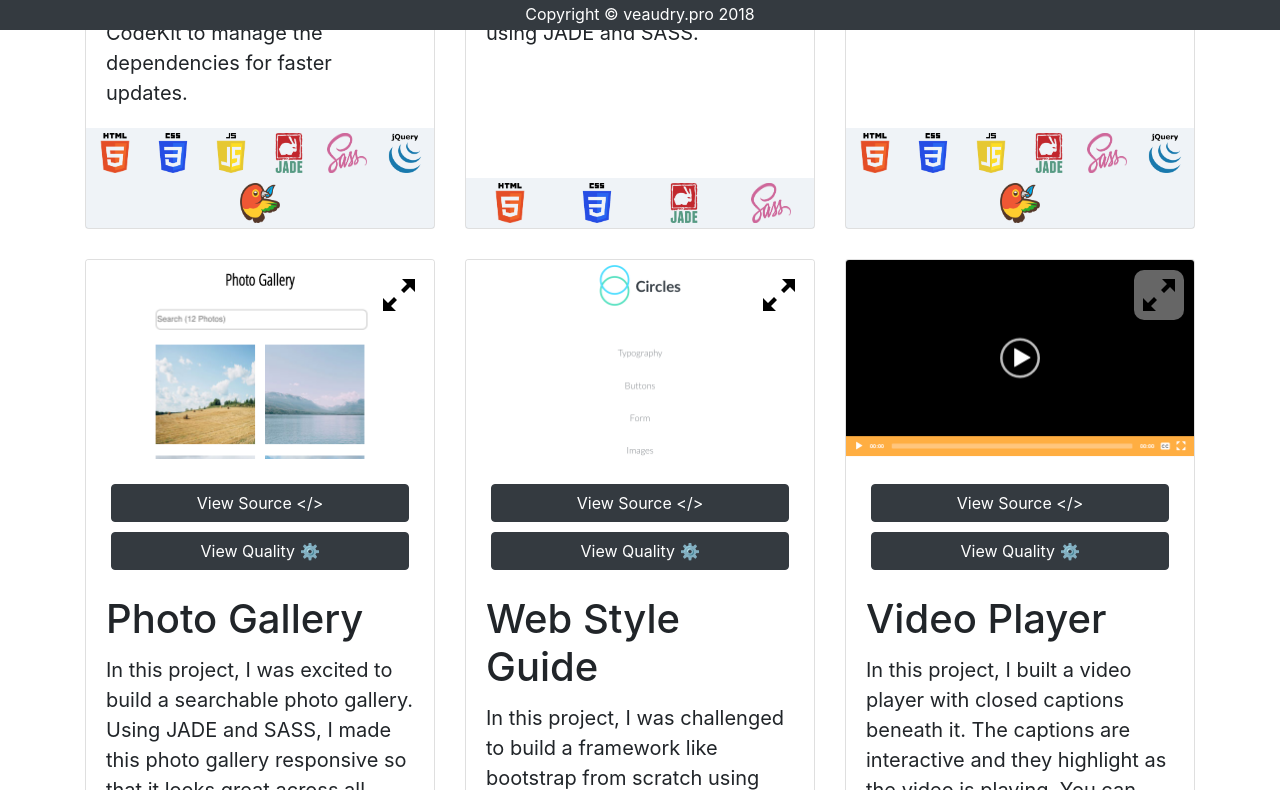
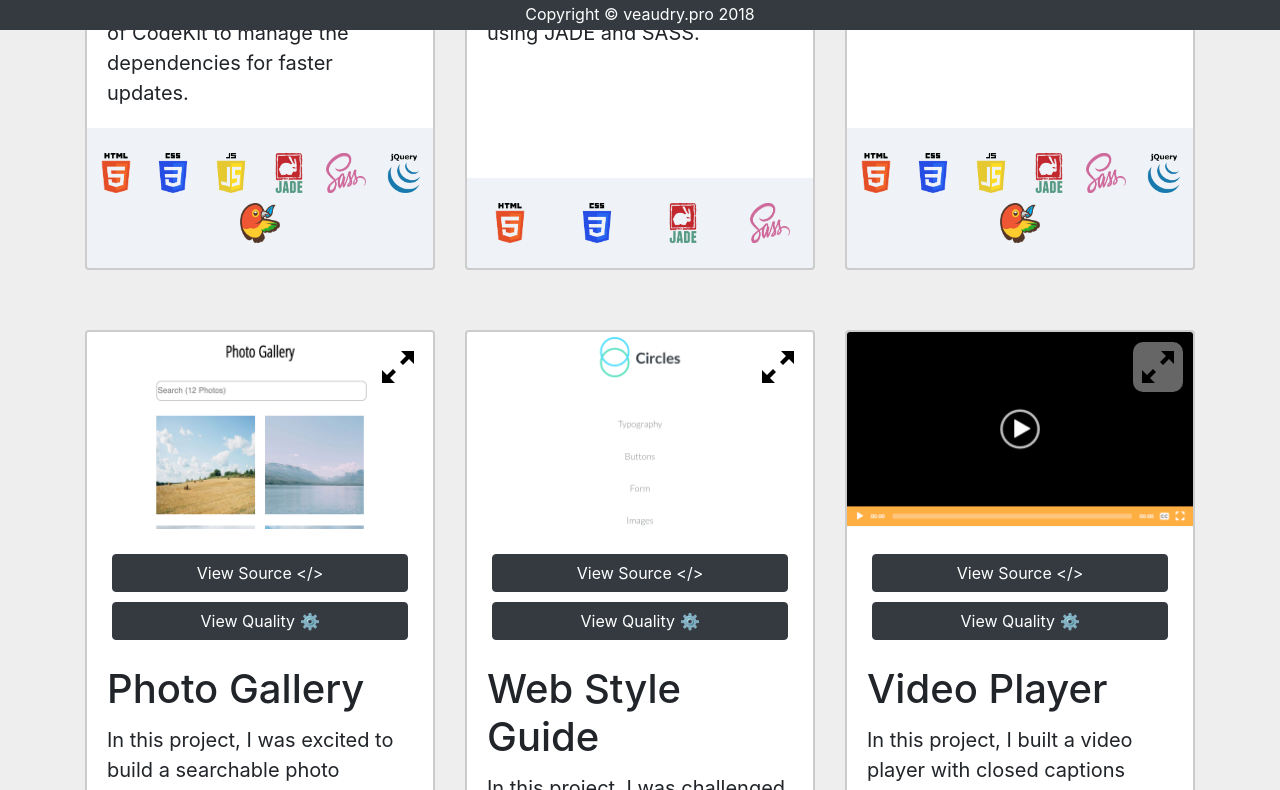
Before and after one commit to anthony0030/techdegree-project-12, a React (Create React App) app: page /1/home in a window 1280 px wide. Shown: the part 770-1560 px from the top of the page. Built offline with nearby package versions, Linux system fonts and the light colour scheme.

Commit message:
make the ui easer to scan
Signed-off-by: Anthony Veaudry <anthony@veaudry.pro>

```diff
--- a/src/App.css
+++ b/src/App.css
@@ -6,6 +6,7 @@
 
 body {
   padding-top: 54px;
+  background-color: #eee;
 }
 
 a:focus {
@@ -26,7 +27,7 @@ a:focus {
 }
 
 .portfolio-item {
-  margin-bottom: 30px;
+  margin-bottom: 60px;
 }
 
 .pagination {
@@ -89,6 +90,7 @@ a:focus {
   justify-content: space-around;
   flex-wrap: wrap;
   background-color: #B0C2D433;
+  padding: 1.25rem 0;
 }
 
 .page-not-found{
@@ -165,3 +167,7 @@ a:focus {
 .enlarge-icon:hover img{
   scale: 1.2;
 }
+
+.card{
+  border: 2px solid #ccc;
+}
```
